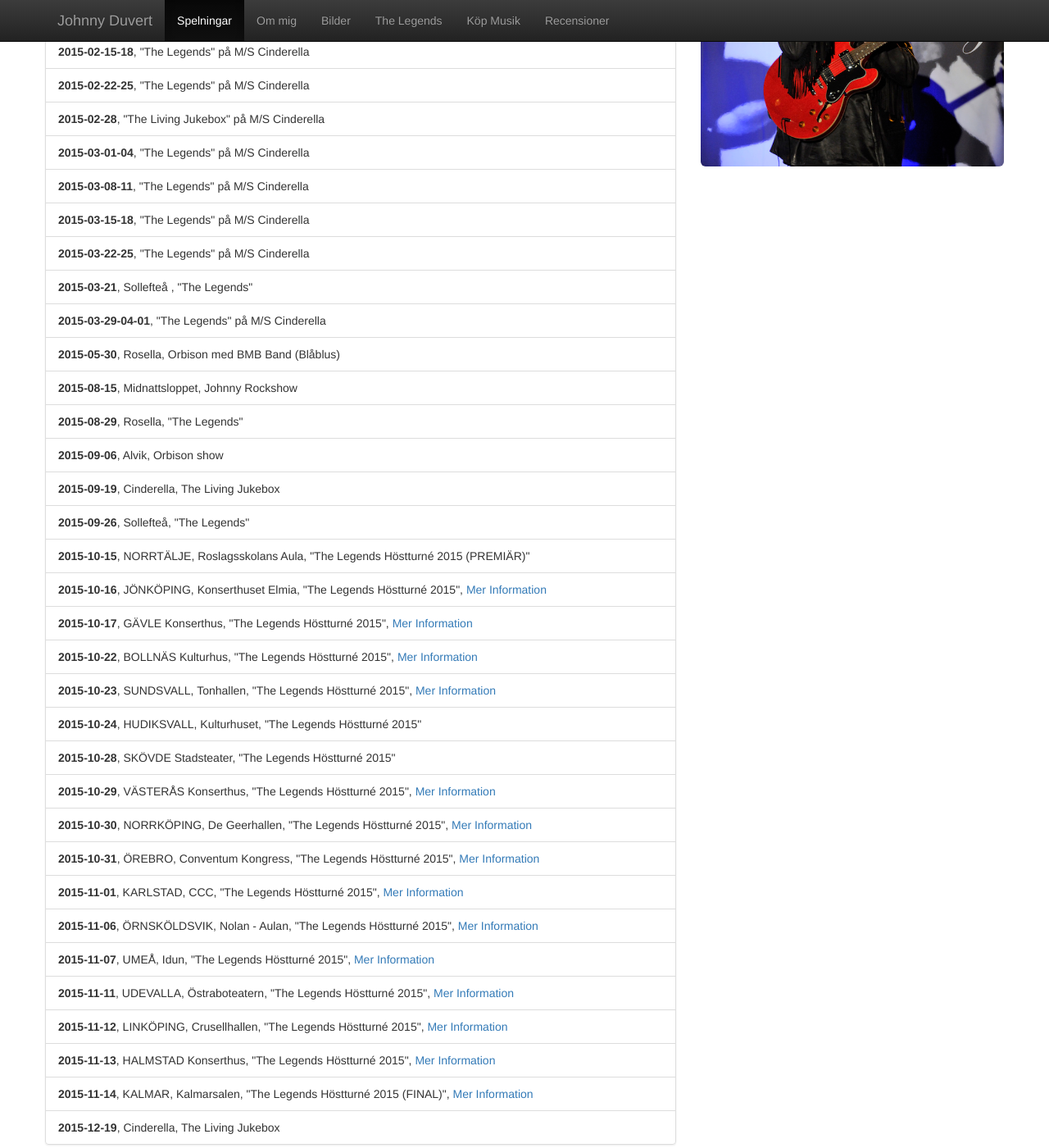
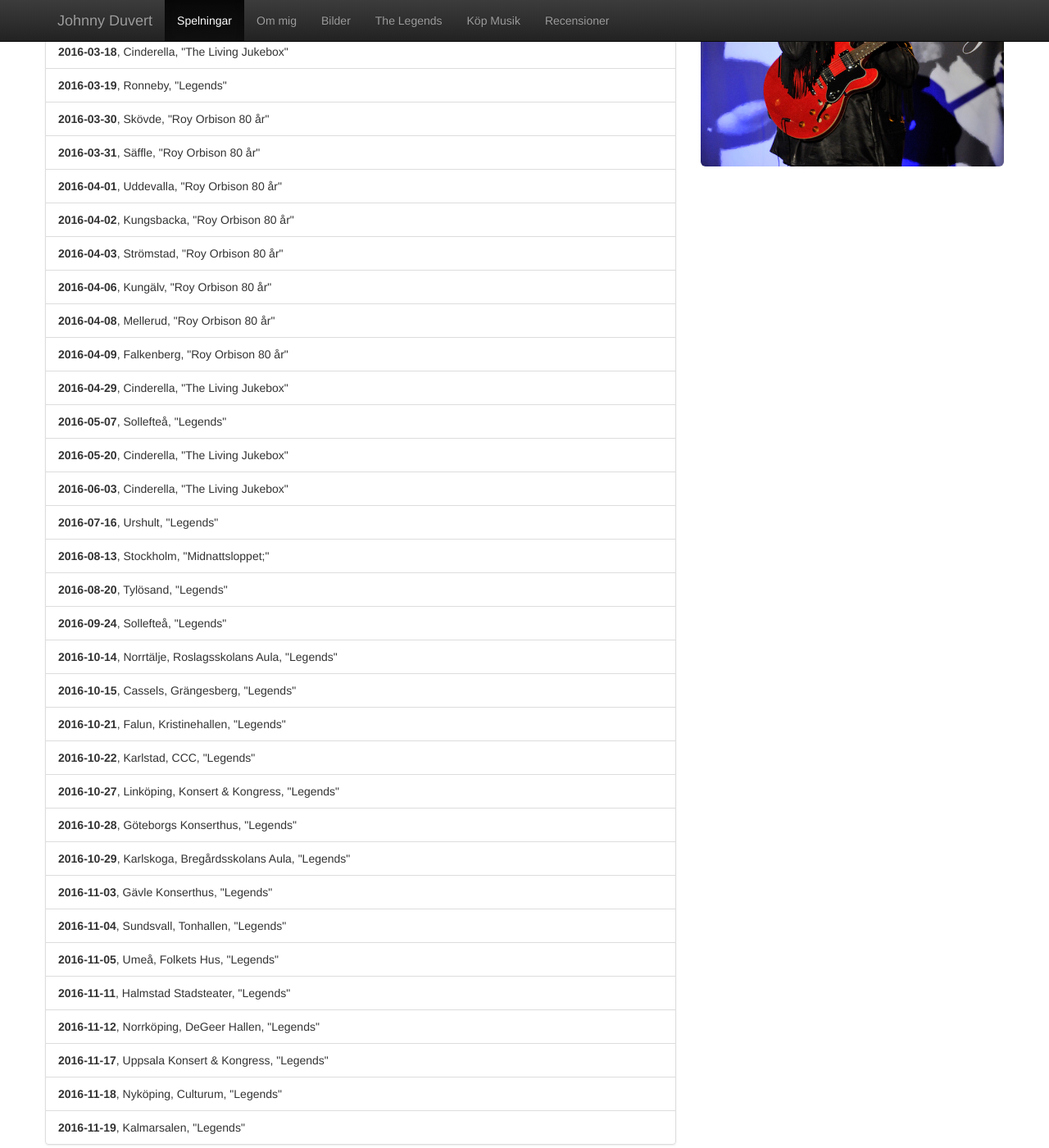
Before and after one commit to johnnyduvert/johnnyduvert.github.io, a Jekyll site: the page built from tour_list.html, in a window 1280 px wide and 1400 px high, scrolled down 252 px. Shown: the whole window at 82% size. Built offline with Jekyll 4.4.1, drawn with Linux system fonts in a browser that asks for light colours; nearby versions of some CDN libraries; some of the changed text lies outside the part shown.

Commit message:
Added new tour dates

```diff
--- a/Gemfile
+++ b/Gemfile
@@ -1,5 +1,5 @@
 source 'https://rubygems.org'
 
-ruby '2.2.0'
+ruby '2.2.1'
 
 gem 'github-pages'
--- /dev/null
+++ b/_data/tour_dates_2016.yml
@@ -0,0 +1,74 @@
+- name: "Cinderella, &quot;The Living Jukeox&quot;"
+  date: 2016-01-22
+- name: "Cinderella, &quot;The Living Jukebox&quot;"
+  date: 2016-02-05
+- name: "Cinderella, &quot;The Living Jukebox&quot;"
+  date: 2016-02-26
+- name: "Malmö, &quot;ROY Orbison show&quot;"
+  date: 2016-03-05
+- name: "Cinderella, &quot;The Living Jukebox&quot;"
+  date: 2016-03-18
+- name: "Ronneby, &quot;Legends&quot;"
+  date: 2016-03-19
+- name: "Skövde, &quot;Roy Orbison 80 år&quot;"
+  date: 2016-03-30
+- name: "Säffle, &quot;Roy Orbison 80 år&quot;"
+  date: 2016-03-31
+- name: "Uddevalla, &quot;Roy Orbison 80 år&quot;"
+  date: 2016-04-01
+- name: "Kungsbacka, &quot;Roy Orbison 80 år&quot;"
+  date: 2016-04-02
+- name: "Strömstad, &quot;Roy Orbison 80 år&quot;"
+  date: 2016-04-03
+- name: "Kungälv, &quot;Roy Orbison 80 år&quot;"
+  date: 2016-04-06
+- name: "Mellerud, &quot;Roy Orbison 80 år&quot;"
+  date: 2016-04-08
+- name: "Falkenberg, &quot;Roy Orbison 80 år&quot;"
+  date: 2016-04-09
+- name: "Cinderella, &quot;The Living Jukebox&quot;"
+  date: 2016-04-29
+- name: "Sollefteå, &quot;Legends&quot;"
+  date: 2016-05-07
+- name: "Cinderella, &quot;The Living Jukebox&quot;"
+  date: 2016-05-20
+- name: "Cinderella, &quot;The Living Jukebox&quot;"
+  date: 2016-06-03
+- name: "Urshult, &quot;Legends&quot;"
+  date: 2016-07-16
+- name: "Stockholm, &quotMidnattsloppet;&quot;"
+  date: 2016-08-13
+- name: "Tylösand, &quot;Legends&quot;"
+  date: 2016-08-20
+- name: "Sollefteå, &quot;Legends&quot;"
+  date: 2016-09-24
+- name: "Norrtälje, Roslagsskolans Aula, &quot;Legends&quot;"
+  date: 2016-10-14
+- name: "Cassels, Grängesberg, &quot;Legends&quot;"
+  date: 2016-10-15
+- name: "Falun, Kristinehallen, &quot;Legends&quot;"
+  date: 2016-10-21
+- name: "Karlstad, CCC, &quot;Legends&quot;"
+  date: 2016-10-22
+- name: "Linköping, Konsert & Kongress, &quot;Legends&quot;"
+  date: 2016-10-27
+- name: "Göteborgs Konserthus, &quot;Legends&quot;"
+  date: 2016-10-28
+- name: "Karlskoga, Bregårdsskolans Aula, &quot;Legends&quot;"
+  date: 2016-10-29
+- name: "Gävle Konserthus, &quot;Legends&quot;"
+  date: 2016-11-03
+- name: "Sundsvall, Tonhallen, &quot;Legends&quot;"
+  date: 2016-11-04
+- name: "Umeå, Folkets Hus, &quot;Legends&quot;"
+  date: 2016-11-05
+- name: "Halmstad Stadsteater, &quot;Legends&quot;"
+  date: 2016-11-11
+- name: "Norrköping, DeGeer Hallen, &quot;Legends&quot;"
+  date: 2016-11-12
+- name: "Uppsala Konsert & Kongress, &quot;Legends&quot;"
+  date: 2016-11-17
+- name: "Nyköping, Culturum, &quot;Legends&quot;"
+  date: 2016-11-18
+- name: "Kalmarsalen, &quot;Legends&quot;"
+  date: 2016-11-19
--- a/tour_list.html
+++ b/tour_list.html
@@ -4,13 +4,13 @@ title:  "Spelningar"
 permalink: /turnedatum/
 nav_order: 5
 ---
-<h1>Turnédatum 2015</h1>
+<h1>Turnédatum 2016</h1>
 
 <div class="row">
   <div class="col-md-8">
 
 <ul class="list-group">
-{% for date in site.data.tour_dates %}
+{% for date in site.data.tour_dates_2016 %}
 <li class="list-group-item"><strong>{{ date.date }}</strong>, {{ date.name }}</li>
 {% endfor %}
 </ul>
@@ -18,3 +18,18 @@ nav_order: 5
   </div>
   <div class="col-md-4"><a href="/images/pelle/DSC_66269.jpg"><img style="width: 100%" src="/images/pelle/DSC_66269_small.jpg" class="img-rounded"/></a></div>
 </div>
+
+<h1>Turnédatum 2015</h1>
+
+<div class="row">
+  <div class="col-md-8">
+
+<ul class="list-group">
+{% for date in site.data.tour_dates_2015 %}
+<li class="list-group-item"><strong>{{ date.date }}</strong>, {{ date.name }}</li>
+{% endfor %}
+</ul>
+
+  </div>
+  <div class="col-md-4"><!--<a href="/images/pelle/DSC_66269.jpg"><img style="width: 100%" src="/images/pelle/DSC_66269_small.jpg" class="img-rounded"/></a>--></div>
+</div>
```
Also changed, not shown: _data/tour_dates_2015.yml (renamed from _data/tour_dates.yml).
